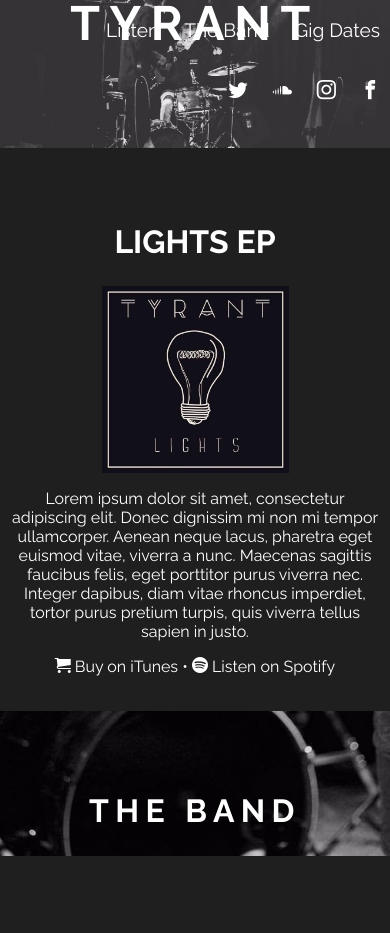
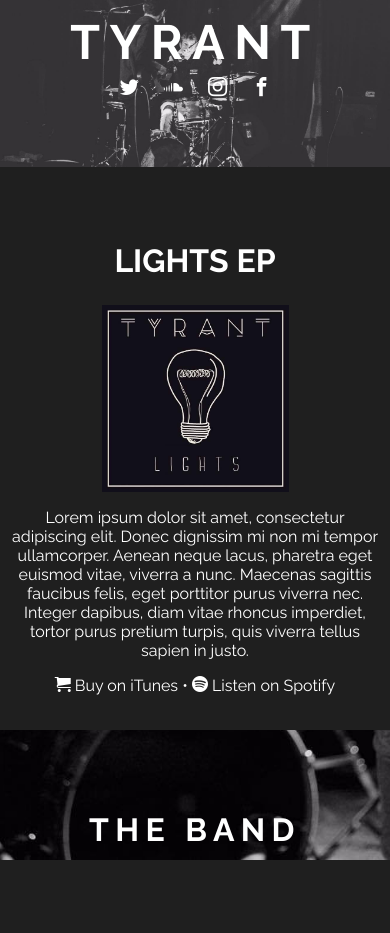
Before and after one commit to lungyiin/Tyrant, a website: page index.html in a window 390 px wide. Shown: the top 933 px of the page. Drawn offline with nearby package versions, Linux system fonts and the light colour scheme; files whose address does not match are found by name.

Commit message:
Fix mobile nav

```diff
--- a/index.html
+++ b/index.html
@@ -23,7 +23,7 @@
 <main id="contents">
     <article>
         <nav>
-            <ul>
+            <ul class="internal-nav">
                 <li><a href="#home">Listen</a></li>
                 <li><a href="#band">The Band</a></li>
                 <li><a href="#dates">Gig Dates</a></li>
--- a/src/scss/partials/_mobile.scss
+++ b/src/scss/partials/_mobile.scss
@@ -46,4 +46,17 @@
     float: none !important;
     display: block !important;
   }
+
+  nav {
+    .internal-nav {
+      display: none;
+    }
+    .social-media {
+      text-align: center;
+      display: block;
+      position: relative;
+      top: 115%;
+      right: 5%;
+    }
+  }
 }
```
Also changed, not shown: assets/css/style.min.css.
